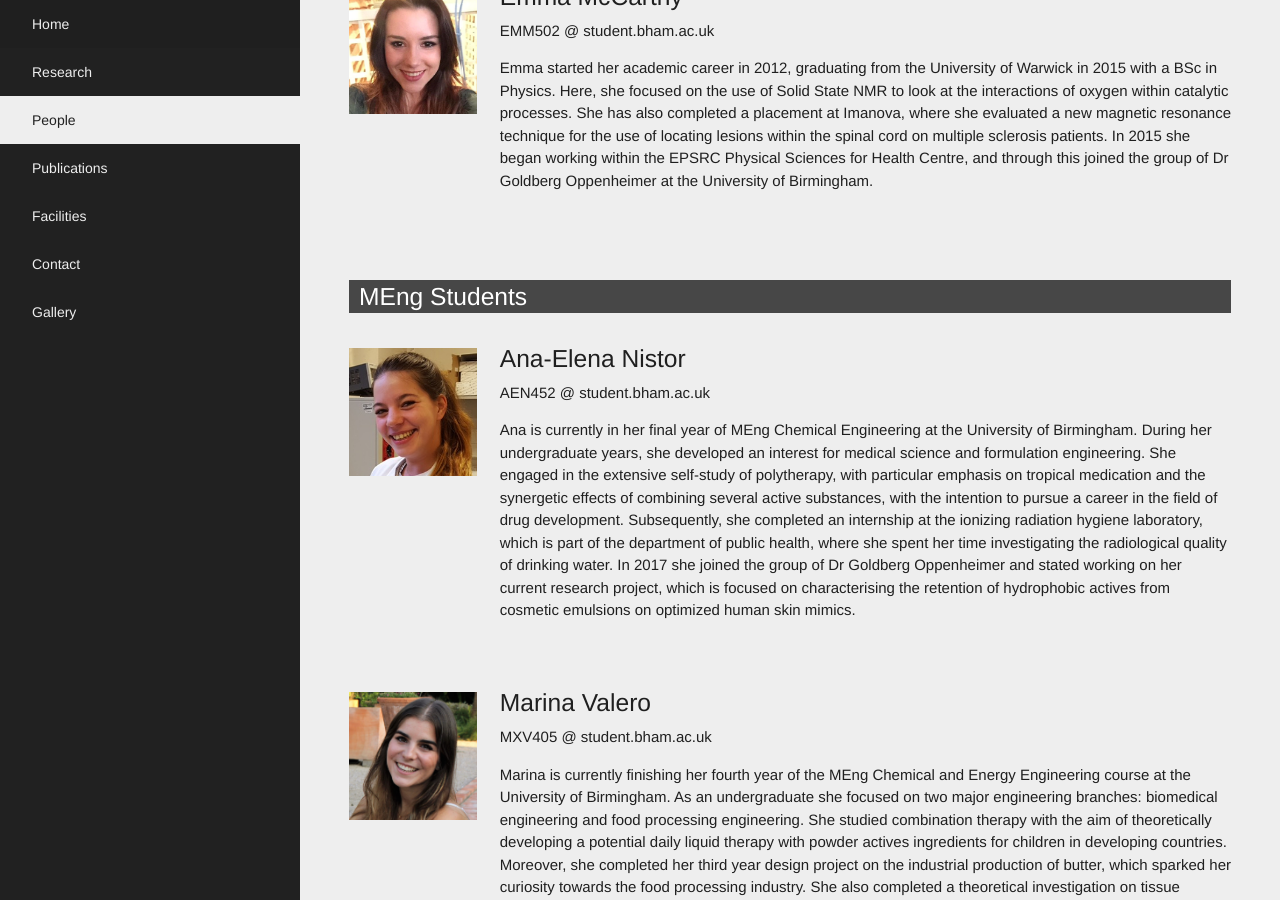
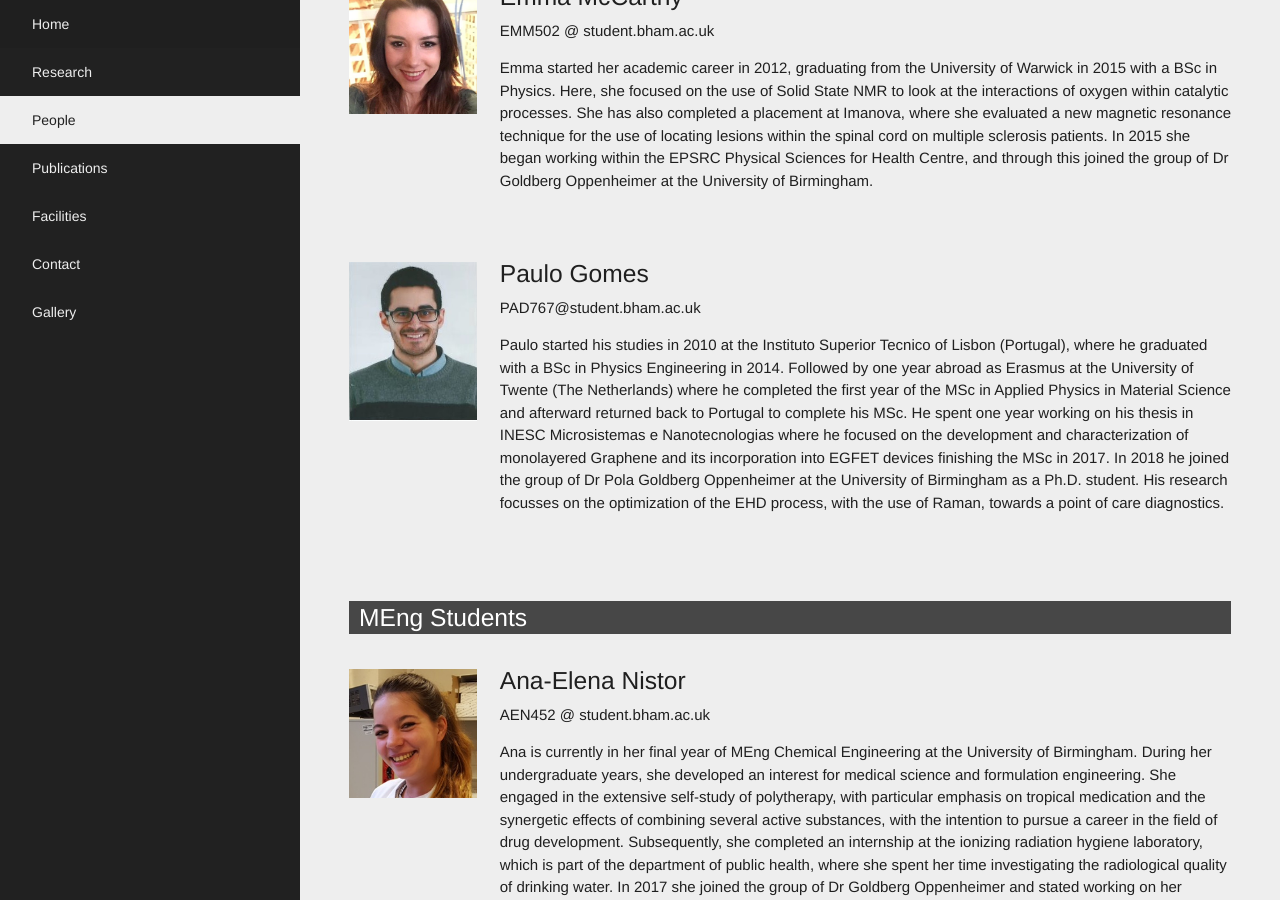
Before and after one commit to cbanbury/anmsa-port, a Jekyll site: the page built from people.html, in a window 1280 px wide and 900 px high, scrolled down 3843 px. Built offline with Jekyll 4.4.1, drawn with Linux system fonts in a browser that asks for light colours.

Commit message:
Update postgrads.yml

```diff
--- a/_data/postgrads.yml
+++ b/_data/postgrads.yml
@@ -67,3 +67,15 @@
   She has also completed a placement at Imanova, where she evaluated a new magnetic resonance technique for the use of
   locating lesions within the spinal cord on multiple sclerosis patients. In 2015 she began working within the EPSRC Physical
   Sciences for Health Centre, and through this joined the group of Dr Goldberg Oppenheimer at the University of Birmingham."
+
+- name: "Paulo De Carvalho Gomes"
+  photo: "/img/people/Paulo Gomes.jpg"
+  alias: "Paulo Gomes"
+  email: "PAD767@student.bham.ac.uk"
+  description: "Paulo started his studies in 2010 at the Instituto Superior Tecnico of Lisbon (Portugal), where he graduated
+  with a BSc in Physics Engineering in 2014. Followed by one year abroad as Erasmus at the University of Twente (The Netherlands)
+  where he completed the first year of the MSc in Applied Physics in Material Science and afterward returned back to Portugal
+  to complete his MSc. He spent one year working on his thesis in INESC Microsistemas e Nanotecnologias where he focused on the
+  development and characterization of monolayered Graphene and its incorporation into EGFET devices finishing the MSc in 2017.
+  In 2018 he joined the group of Dr Pola Goldberg Oppenheimer at the University of Birmingham as a Ph.D. student. His research
+  focusses on the optimization of the EHD process, with the use of Raman, towards a point of care diagnostics."
```
